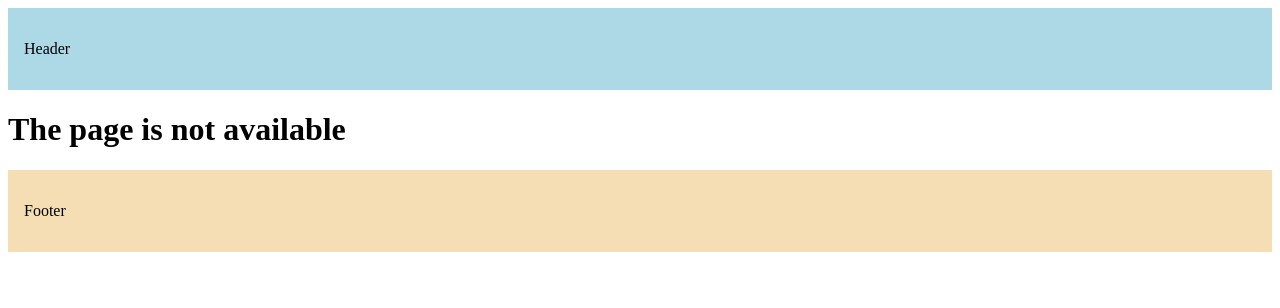
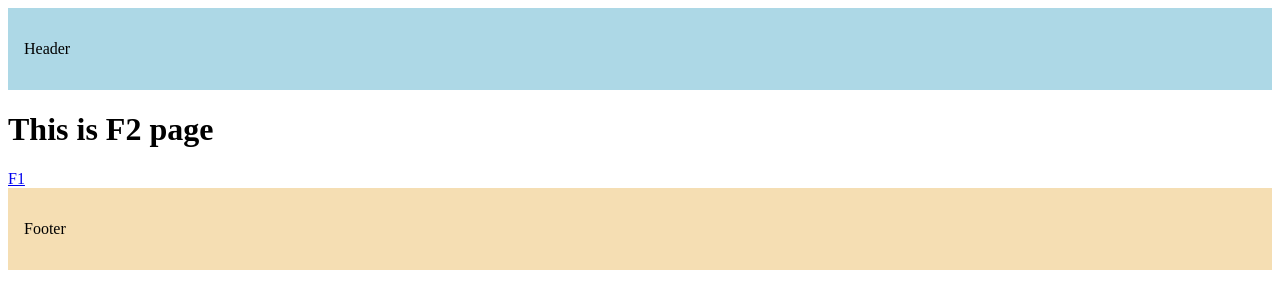
Before and after one commit to Ashokpal24/NextJs-learning, a Next.js app: page /f1/f2 in a window 1280 px wide. Before the commit this address had no page. Shown: the top 308 px of the page. Built offline with nearby package versions, Linux system fonts and the light colour scheme.

Commit message:
Implemented intercepted routes.

```diff
--- /dev/null
+++ b/src/app/f1/f2/page.tsx
@@ -0,0 +1,10 @@
+import Link from "next/link";
+
+export default function F2Page() {
+    return (
+        <>
+            <h1>This is F2 page</h1>
+            <Link href="/f1">F1</Link>
+        </>
+    )
+}
```
Also changed, not shown: src/app/f1/(.)f2/page.tsx (added, +10 -0 lines), src/app/f1/page.tsx (added, +10 -0 lines).
